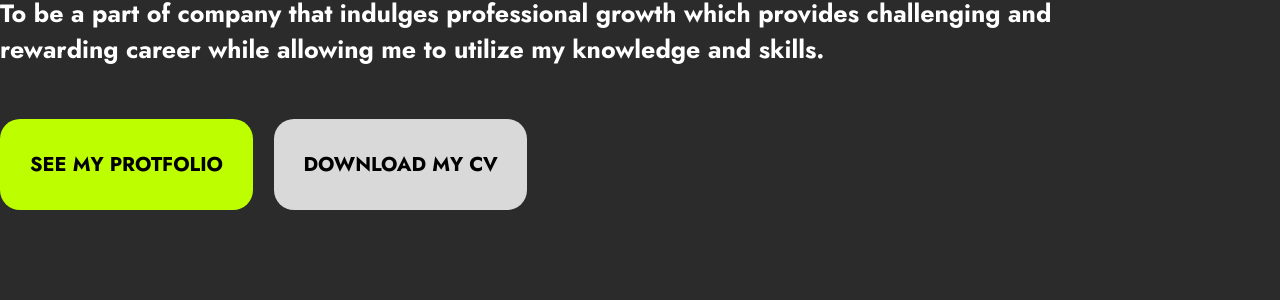
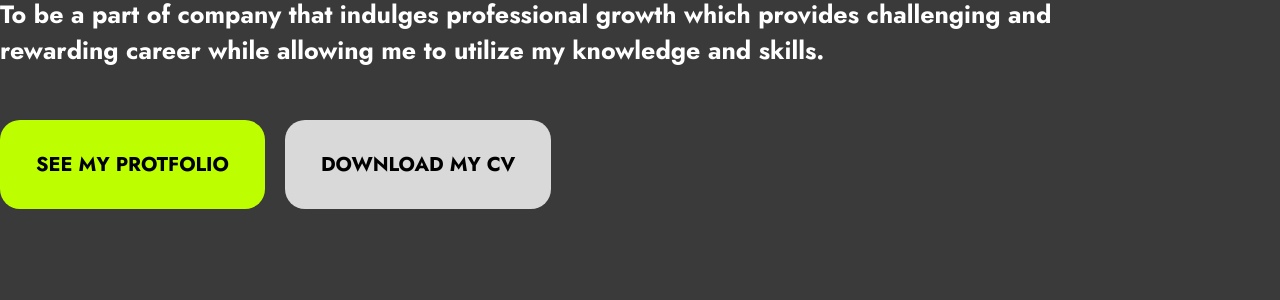
Before and after one commit to Kassir322/portfolio1, a plain HTML site: page index.html in a window 1280 px wide. Shown: the part 652-952 px from the top of the page. Drawn offline with Linux system fonts and the light colour scheme; a web font is replaced by a local one.

Commit message:
Заголовок и интро

```diff
--- a/index.html
+++ b/index.html
@@ -43,13 +43,12 @@
           </p>
         </div>
         <div class="intro__container__buttons">
-          <div class="intro__button" style="background-color: #bdff00">
-            <div class="intro__button__text">See my protfolio</div>
-          </div>
-          <div class="intro__button" style="background-color: #d9d9d9">
-            <div class="intro__button__text">Download my cv</div>
-          </div>
+          <a class="btn btn--green" href="#">SEE MY PROTFOLIO </a>
+          <a class="btn btn--gray" href="#">DOWNLOAD MY CV </a>
         </div>
+      </div>
+      <div class="intro__footer">
+        <img src="wave.png" alt="" />
       </div>
     </div>
   </body>
--- a/style.css
+++ b/style.css
@@ -66,9 +66,9 @@ body {
 
 .intro {
   height: 1166px;
-  background-color: #2b2b2b;
+  background-color: #3a3a3a;
   padding-top: 138px;
-
+  position: relative;
   display: flex;
   flex-direction: column;
   justify-content: center;
@@ -106,23 +106,46 @@ body {
   flex-direction: row;
 }
 
-.intro__button {
-  width: 253px;
-  height: 91px;
-  display: flex;
-  align-items: center;
+.btn {
+  display: inline-block;
+  vertical-align: top;
+
+  font-size: 20px;
+  font-weight: 700;
+  text-transform: uppercase;
+  text-decoration: none;
+  color: #000;
+
+  padding: 30px 36px;
   border-radius: 20px;
-  margin-right: 21px;
-  box-sizing: content-box;
+  margin-right: 20px;
+
+  transition: background-color 0.1s linear;
 }
 
-.intro__button__text {
-  text-transform: uppercase;
-  font-size: 20px;
-  font-weight: 700;
-  display: flex;
-  flex-direction: column;
-  justify-content: center;
-  height: 100%;
-  margin: auto;
+.btn--green {
+  background-color: #bdff00;
 }
+
+.btn--green:hover {
+  background-color: #abe901;
+}
+
+.btn--gray {
+  background-color: #d9d9d9;
+}
+
+.btn--gray:hover {
+  background-color: #b6b6b6;
+}
+
+.intro__footer {
+  background-color: #fff;
+  height: 192px;
+  width: 100%;
+  position: absolute;
+  left: 0;
+  bottom: 0;
+
+  overflow: hidden;
+}
```
Also changed, not shown: wave.png (added).
